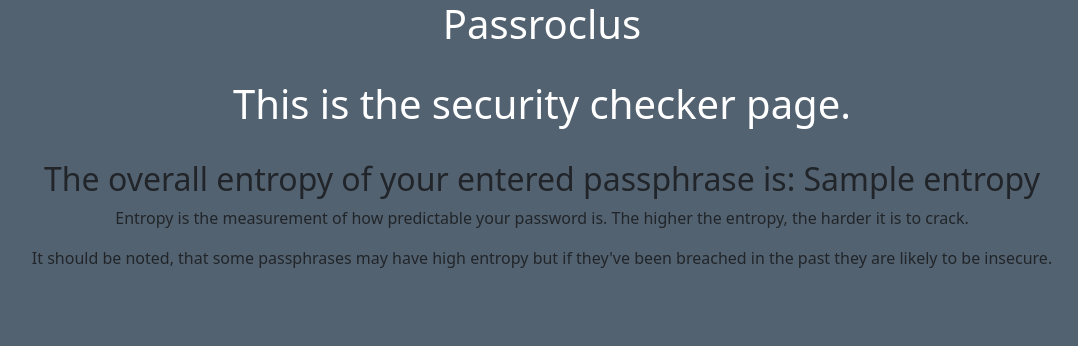
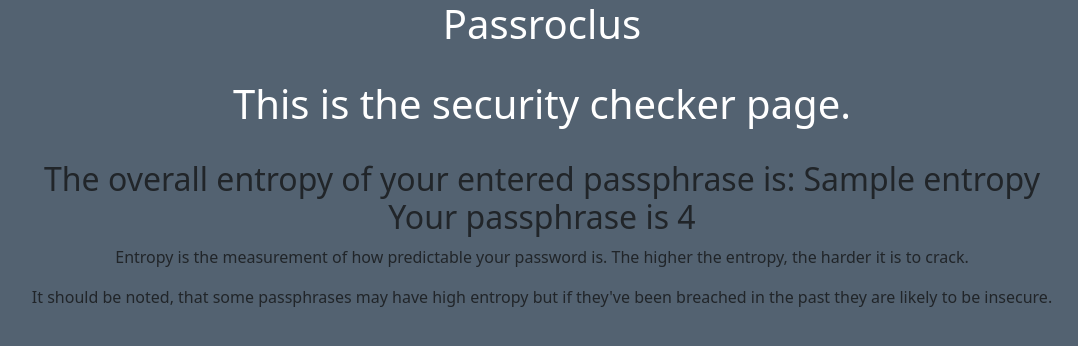
Before and after one commit to cybersomething/passroclus, a Flask app: template templates/securityChecker.html in a window 1280 px wide. Shown: the top 346 px of the page, without its empty margins (98-1176 px from the left). Run offline with Flask 2, Linux system fonts and the light colour scheme; the template is opened without the code that fills it: most values are stand-ins (such as "Sample title", 1, 10 or a date in 2020).

Commit message:
Update securityChecker.html

```diff
--- a/templates/securityChecker.html
+++ b/templates/securityChecker.html
@@ -19,6 +19,8 @@
          <h2>
      {% block content %}
 The overall entropy of your entered passphrase is: {{entropy}}
+           <br>
+           Your passphrase is {{rating}}
 {% endblock %}
         </h2>
         <p>Entropy is the measurement of how predictable your password is. The higher the entropy, the harder it is to crack.</p>
```
